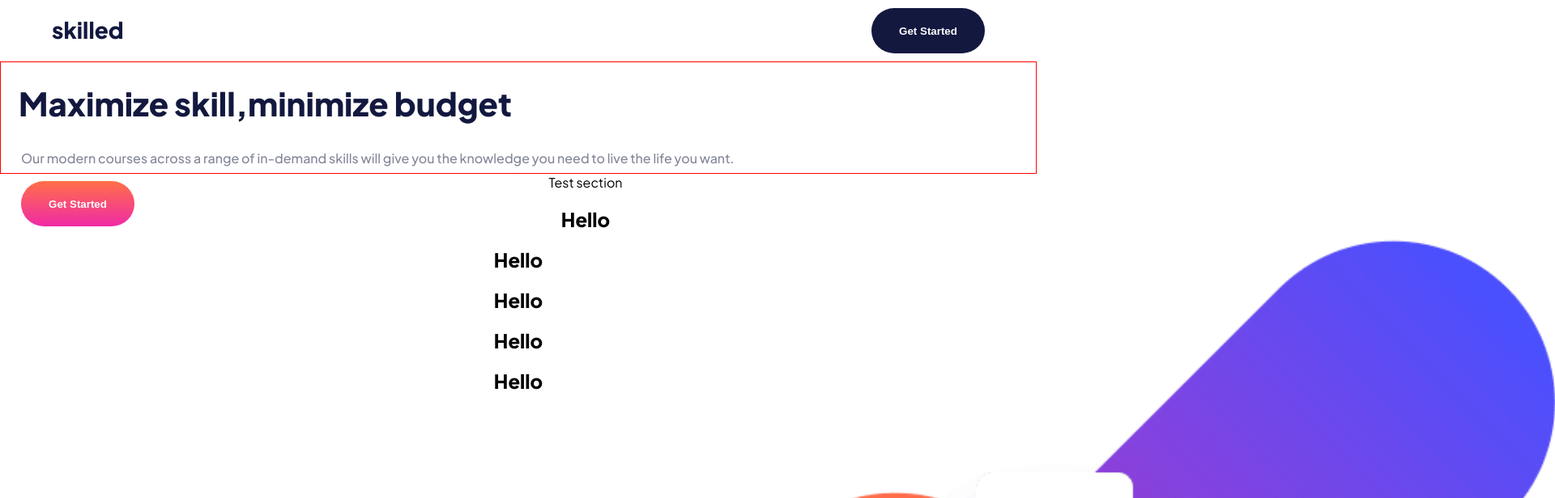
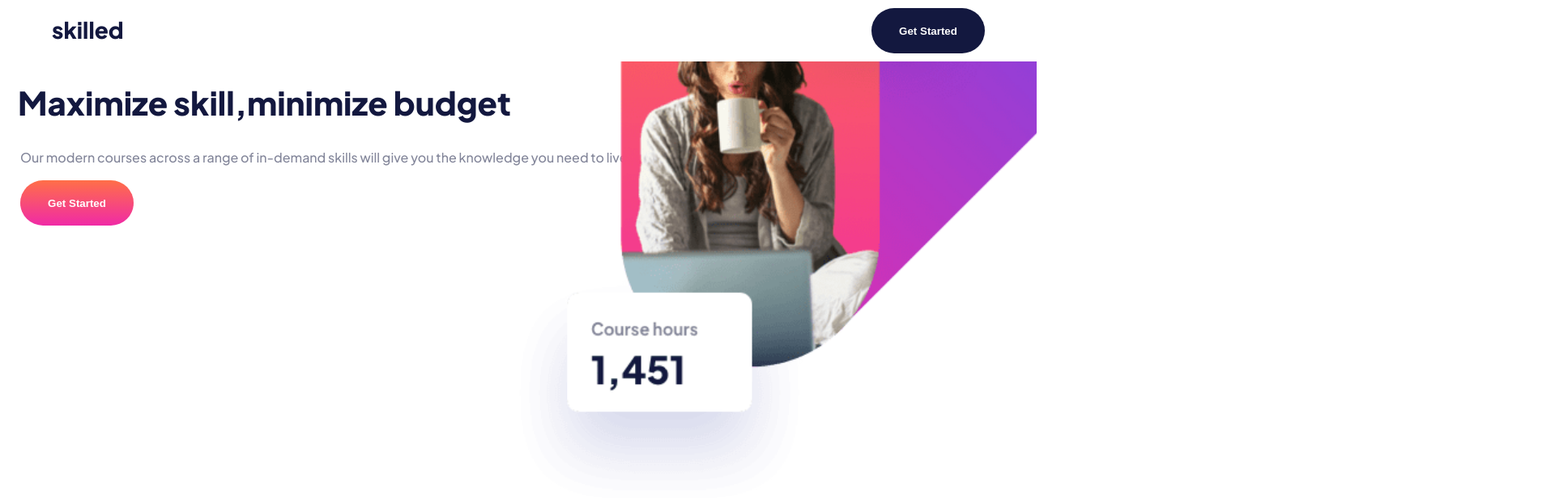
Before and after one commit to PiriyaLapa/Skilled-e-learning-landing-page, a React (Create React App) app: page / in a window 1280 px wide. Shown: the top 616 px of the page at 81% size, 1920 px wide, since content can reach past the window. Built offline with nearby package versions, Linux system fonts and the light colour scheme.

Commit message:
update to try to deploy

```diff
--- a/src/components/Buttons/styles.ts
+++ b/src/components/Buttons/styles.ts
@@ -19,6 +19,5 @@ export const StyledPrimaryBtn = styled.button<{ color: string, hoverColor: strin
     font-weight: 600;
     float:left;
     margin: 10px 0px 10px 25px;
-
   }
 `;
--- a/src/components/figure/styles.ts
+++ b/src/components/figure/styles.ts
@@ -9,6 +9,13 @@ export const StyledFigure = styled.img`
 
   /* Tablet screen  */
   @media screen and (min-width: 768px) {
-    position:absolute;
+    width:80%;
+    position:relateive
+    top:50%;
+    left:50%;
+    transform:translate(40%,-60%);
+    overflow:hidden;
+    margin:0;
+    padding:0;
   }
 `;
--- a/src/pages/LandingPage/sections/Hero.tsx
+++ b/src/pages/LandingPage/sections/Hero.tsx
@@ -2,7 +2,7 @@ import { Component, ReactNode } from "react";
 import { HeaderContent } from "../../../apis/apis";
 import HeadLine from "../../../components/HeadLine/HeadLine";
 import HeadContent from "../../../components/HeadContent/HeadContent";
-import {  StyledHero } from "./styles";
+import { StyledHero } from "./styles";
 import PrimaryBtn from "../../../components/Buttons/PrimaryBtn";
 import { theme } from "../../../utilities";
 import Figure from "../../../components/figure/Figure";
@@ -45,7 +45,7 @@ export default class Hero extends Component {
             color={btnColor}
             hoverColor={hoverColor}
           />
-          <Figure urlImg={windowWidth >= 768 ? TableImg : urlImg} />
+            <Figure urlImg={windowWidth >= 768 ? TableImg : urlImg} />
         </ContentBox>
       </StyledHero>
     );
--- a/src/pages/LandingPage/sections/styles.ts
+++ b/src/pages/LandingPage/sections/styles.ts
@@ -13,12 +13,10 @@ export const StyledHero = styled.div`
 
   // Tablet screen
   @media screen and (min-width: 768px) {
-    // border:1px solid blue;
-
-  }
 `;
 
 export const ContentBox = styled.div`
+  width:100%;
 
   // Mobile screen
   @media screen and (min-width:375px){
@@ -27,6 +25,6 @@ export const ContentBox = styled.div`
 
   // Tablet screen
   @media screen and (min-width: 768px) {
-    border:1px solid red;
+    overflow:hidden;
   }
 `;
```
